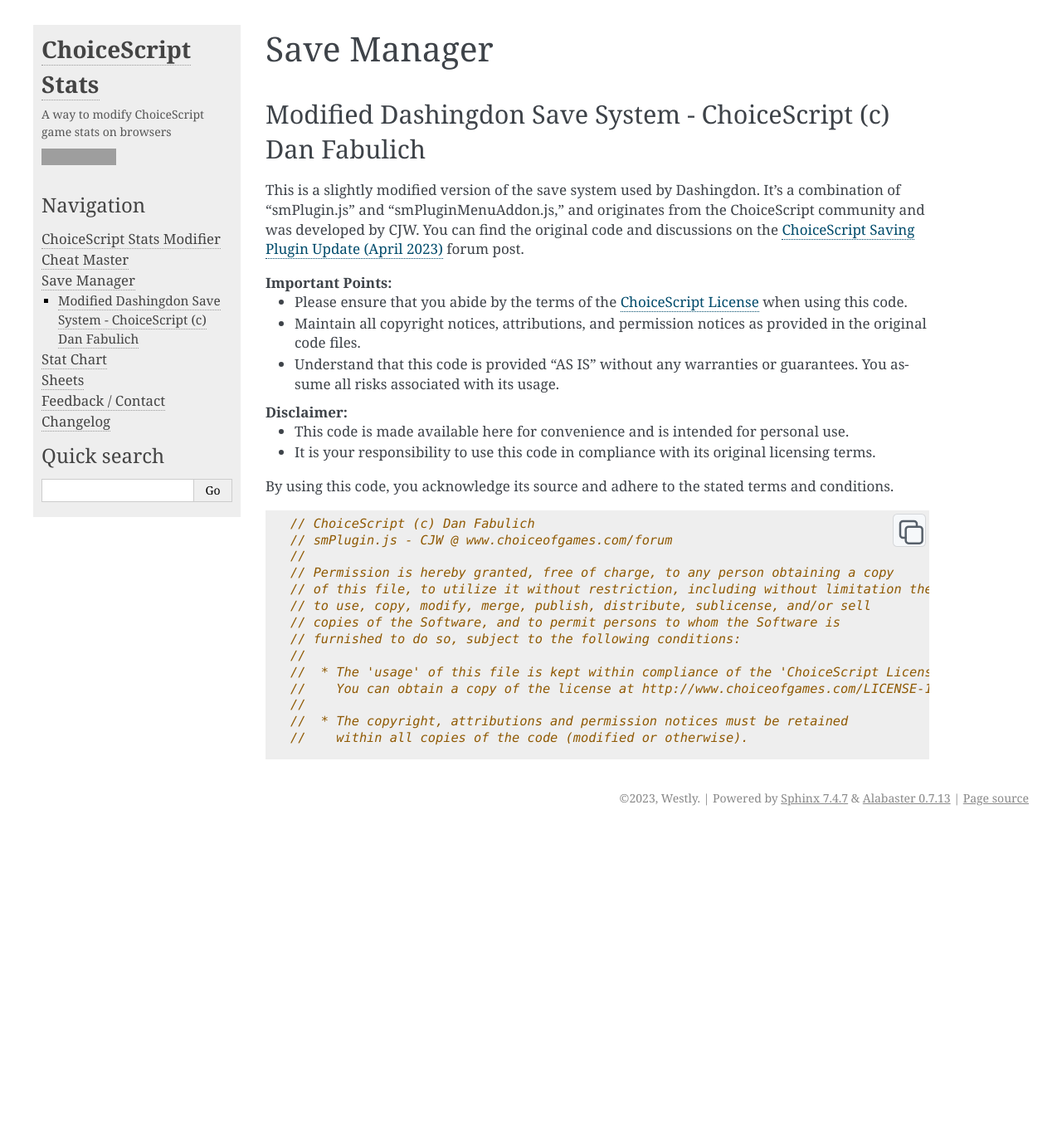
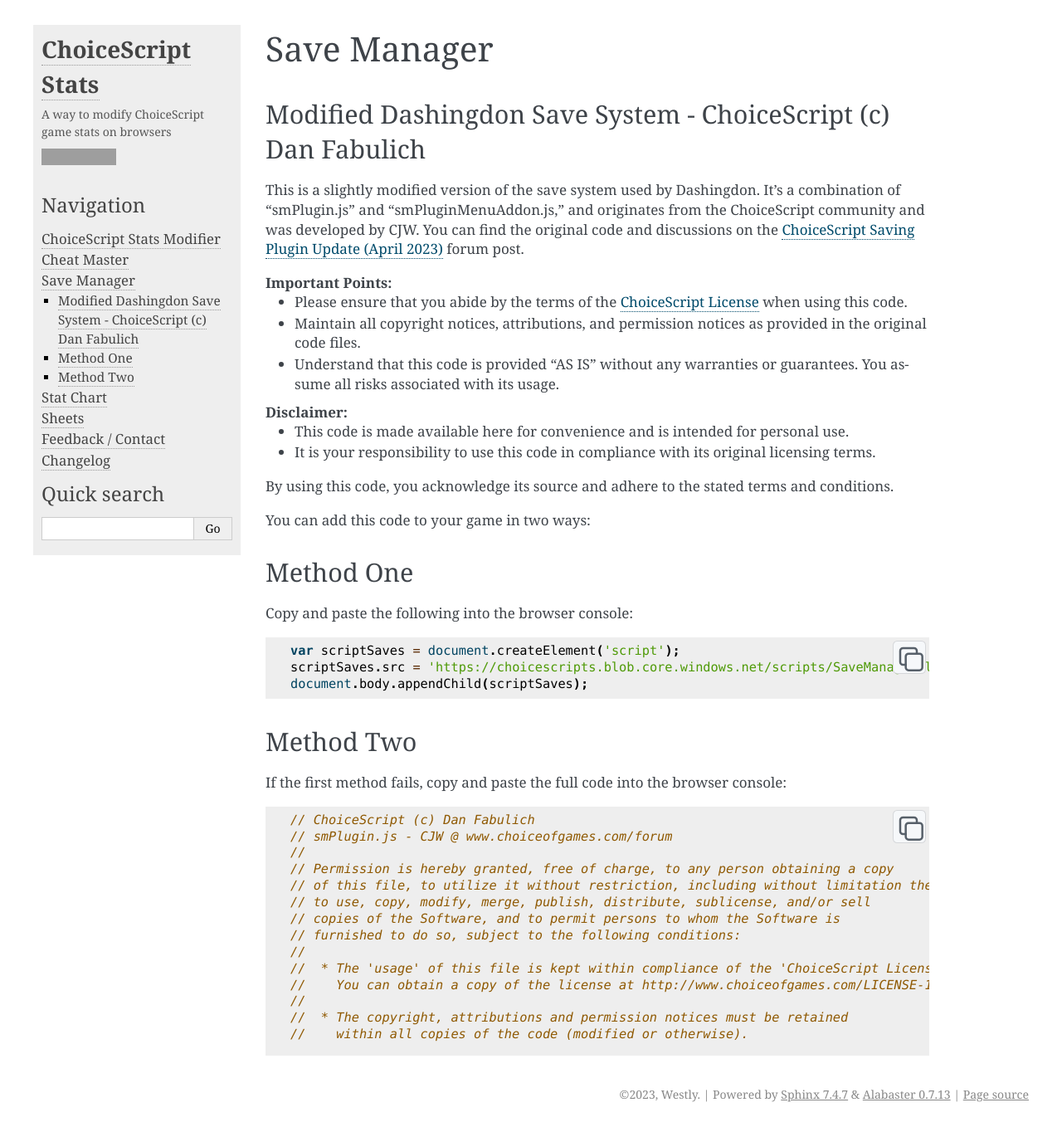
Before and after one commit to WestlyDust/ChoiceScript_Stats_Modifier, a Sphinx documentation site: the page built from docs/savemanager.rst, in a window 1280 px wide and 1358 px high. Shown: the whole window at 83% size. Built offline with Sphinx 7.4.7, drawn with Linux system fonts in a browser that asks for light colours; grey boxes are pictures that could not be loaded.

Commit message:
Update savemanager.rst

```diff
--- a/docs/savemanager.rst
+++ b/docs/savemanager.rst
@@ -20,6 +20,22 @@
 
 By using this code, you acknowledge its source and adhere to the stated terms and conditions.
 
+You can add this code to your game in two ways:
+
+Method One
+----------
+
+Copy and paste the following into the browser console:
+
+.. literalinclude:: /_static/code/Inject/InjectSaves.js
+    :class: myCodeBlock
+    :language: javascript
+
+Method Two
+----------
+
+If the first method fails, copy and paste the full code into the browser console:
+
 .. literalinclude:: /_static/code/SaveSystem/SaveManagerAll.js
     :class: myCodeBlock
     :language: javascript
```
